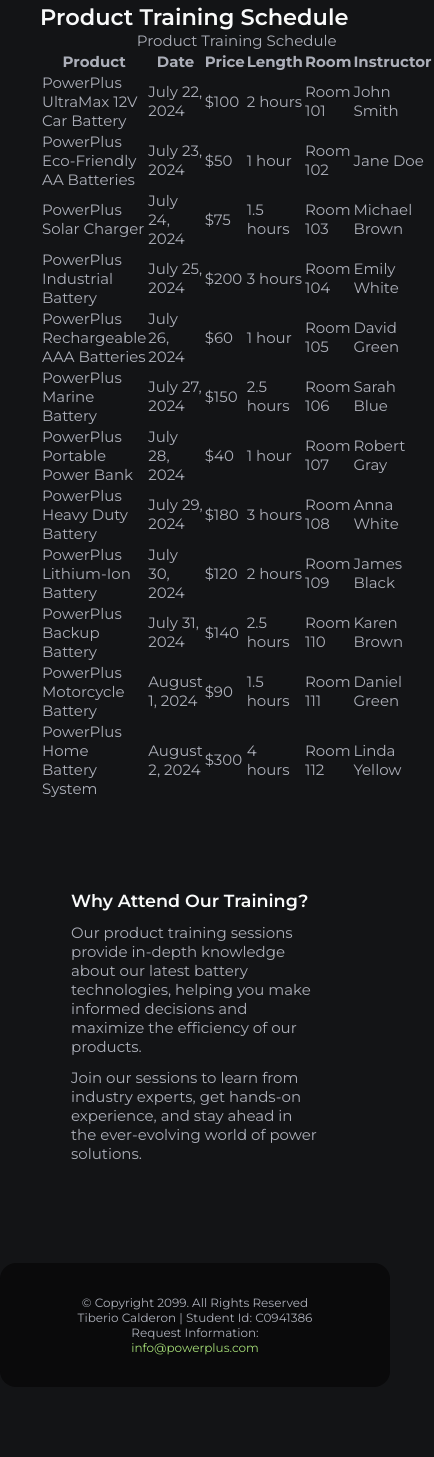
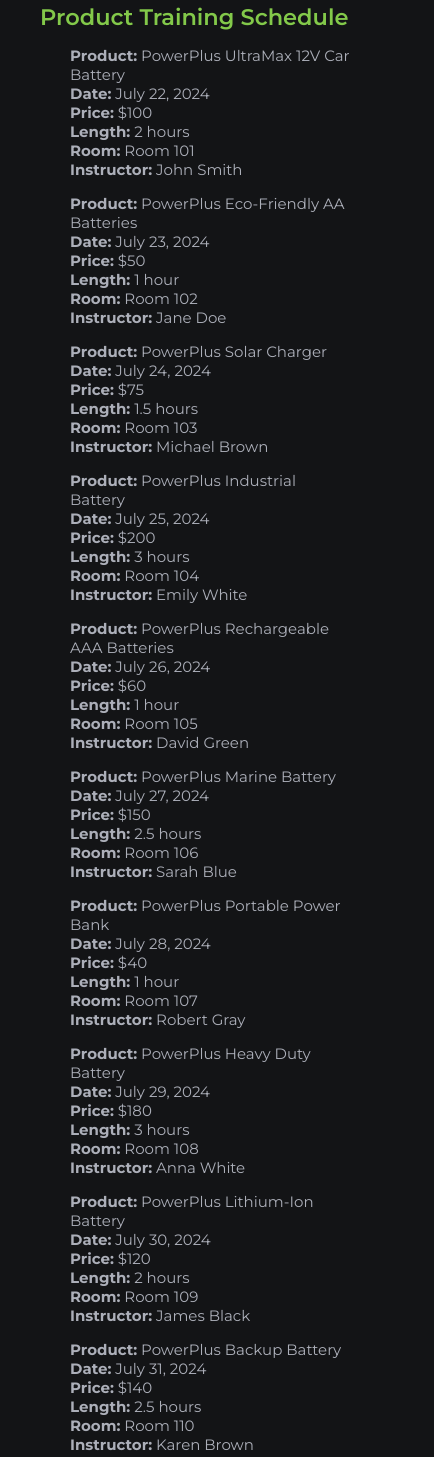
Before and after one commit to tibecvp/fe_term_project, a plain HTML site: page training.html in a window 390 px wide. Shown: the part 426-1883 px from the top of the page, 434 px wide, since content can reach past the window. Before the commit the page ends 1813 px from the top, so only its background shows below. Drawn offline with nearby package versions, Linux system fonts and the light colour scheme.

Commit message:
Adds training information for mobile viewport.

```diff
--- a/css/styles.css
+++ b/css/styles.css
@@ -155,6 +155,25 @@
   padding: 2.5rem;
 }
 
+/* Hide tablet and show mobile classes */
+.mobile {
+  display: flex;
+  flex-direction: column;
+  gap: 1em;
+}
+
+.tablet-desktop {
+  display: none;
+}
+
+.mobile h2 {
+  color: var(--first-color);
+}
+
+.mobile > div {
+  margin-left: 2em;
+}
+
 /* Section styles */
 section {
   display: flex;
@@ -303,7 +322,7 @@
   }
 }
 
-/*=========== STYLES FOR TABLET VIEWPORT ===========*/
+/*=========== STYLES FOR TABLET AND DESKTOP VIEWPORT ===========*/
 @media screen and (min-width: 800px) {
   header {
     justify-content: end;
@@ -341,6 +360,15 @@
 
   .highligh {
     max-width: 80%;
+  }
+
+  /* Hide mobile and show tablet classes */
+  .tablet-desktop {
+    display: block;
+  }
+
+  .mobile {
+    display: none;
   }
 
   /* General table styles */
--- a/training.html
+++ b/training.html
@@ -50,8 +50,120 @@
       </ul>
     </nav>
     <main>
-      <h2>Product Training Schedule</h2>
-      <section>
+
+      <section class="mobile">
+        <h2>Product Training Schedule</h2>
+
+        <div>
+            <p><strong>Product:</strong> PowerPlus UltraMax 12V Car Battery</p>
+            <p><strong>Date:</strong> July 22, 2024</p>
+            <p><strong>Price:</strong> $100</p>
+            <p><strong>Length:</strong> 2 hours</p>
+            <p><strong>Room:</strong> Room 101</p>
+            <p><strong>Instructor:</strong> John Smith</p>
+        </div>
+
+        <div>
+            <p><strong>Product:</strong> PowerPlus Eco-Friendly AA Batteries</p>
+            <p><strong>Date:</strong> July 23, 2024</p>
+            <p><strong>Price:</strong> $50</p>
+            <p><strong>Length:</strong> 1 hour</p>
+            <p><strong>Room:</strong> Room 102</p>
+            <p><strong>Instructor:</strong> Jane Doe</p>
+        </div>
+
+        <div>
+            <p><strong>Product:</strong> PowerPlus Solar Charger</p>
+            <p><strong>Date:</strong> July 24, 2024</p>
+            <p><strong>Price:</strong> $75</p>
+            <p><strong>Length:</strong> 1.5 hours</p>
+            <p><strong>Room:</strong> Room 103</p>
+            <p><strong>Instructor:</strong> Michael Brown</p>
+        </div>
+
+        <div>
+            <p><strong>Product:</strong> PowerPlus Industrial Battery</p>
+            <p><strong>Date:</strong> July 25, 2024</p>
+            <p><strong>Price:</strong> $200</p>
+            <p><strong>Length:</strong> 3 hours</p>
+            <p><strong>Room:</strong> Room 104</p>
+            <p><strong>Instructor:</strong> Emily White</p>
+        </div>
+
+        <div>
+            <p><strong>Product:</strong> PowerPlus Rechargeable AAA Batteries</p>
+            <p><strong>Date:</strong> July 26, 2024</p>
+            <p><strong>Price:</strong> $60</p>
+            <p><strong>Length:</strong> 1 hour</p>
+            <p><strong>Room:</strong> Room 105</p>
+            <p><strong>Instructor:</strong> David Green</p>
+        </div>
+
+        <div>
+            <p><strong>Product:</strong> PowerPlus Marine Battery</p>
+            <p><strong>Date:</strong> July 27, 2024</p>
+            <p><strong>Price:</strong> $150</p>
+            <p><strong>Length:</strong> 2.5 hours</p>
+            <p><strong>Room:</strong> Room 106</p>
+            <p><strong>Instructor:</strong> Sarah Blue</p>
+        </div>
+
+        <div>
+            <p><strong>Product:</strong> PowerPlus Portable Power Bank</p>
+            <p><strong>Date:</strong> July 28, 2024</p>
+            <p><strong>Price:</strong> $40</p>
+            <p><strong>Length:</strong> 1 hour</p>
+            <p><strong>Room:</strong> Room 107</p>
+            <p><strong>Instructor:</strong> Robert Gray</p>
+        </div>
+
+        <div>
+            <p><strong>Product:</strong> PowerPlus Heavy Duty Battery</p>
+            <p><strong>Date:</strong> July 29, 2024</p>
+            <p><strong>Price:</strong> $180</p>
+            <p><strong>Length:</strong> 3 hours</p>
+            <p><strong>Room:</strong> Room 108</p>
+            <p><strong>Instructor:</strong> Anna White</p>
+        </div>
+
+        <div>
+            <p><strong>Product:</strong> PowerPlus Lithium-Ion Battery</p>
+            <p><strong>Date:</strong> July 30, 2024</p>
+            <p><strong>Price:</strong> $120</p>
+            <p><strong>Length:</strong> 2 hours</p>
+            <p><strong>Room:</strong> Room 109</p>
+            <p><strong>Instructor:</strong> James Black</p>
+        </div>
+
+        <div>
+            <p><strong>Product:</strong> PowerPlus Backup Battery</p>
+            <p><strong>Date:</strong> July 31, 2024</p>
+            <p><strong>Price:</strong> $140</p>
+            <p><strong>Length:</strong> 2.5 hours</p>
+            <p><strong>Room:</strong> Room 110</p>
+            <p><strong>Instructor:</strong> Karen Brown</p>
+        </div>
+
+        <div>
+            <p><strong>Product:</strong> PowerPlus Motorcycle Battery</p>
+            <p><strong>Date:</strong> August 1, 2024</p>
+            <p><strong>Price:</strong> $90</p>
+            <p><strong>Length:</strong> 1.5 hours</p>
+            <p><strong>Room:</strong> Room 111</p>
+            <p><strong>Instructor:</strong> Daniel Green</p>
+        </div>
+
+        <div>
+            <p><strong>Product:</strong> PowerPlus Home Battery System</p>
+            <p><strong>Date:</strong> August 2, 2024</p>
+            <p><strong>Price:</strong> $300</p>
+            <p><strong>Length:</strong> 4 hours</p>
+            <p><strong>Room:</strong> Room 112</p>
+            <p><strong>Instructor:</strong> Linda Yellow</p>
+        </div>
+      </section>
+
+      <section class="tablet-desktop">
         <table>
           <caption>
             Product Training Schedule
```
